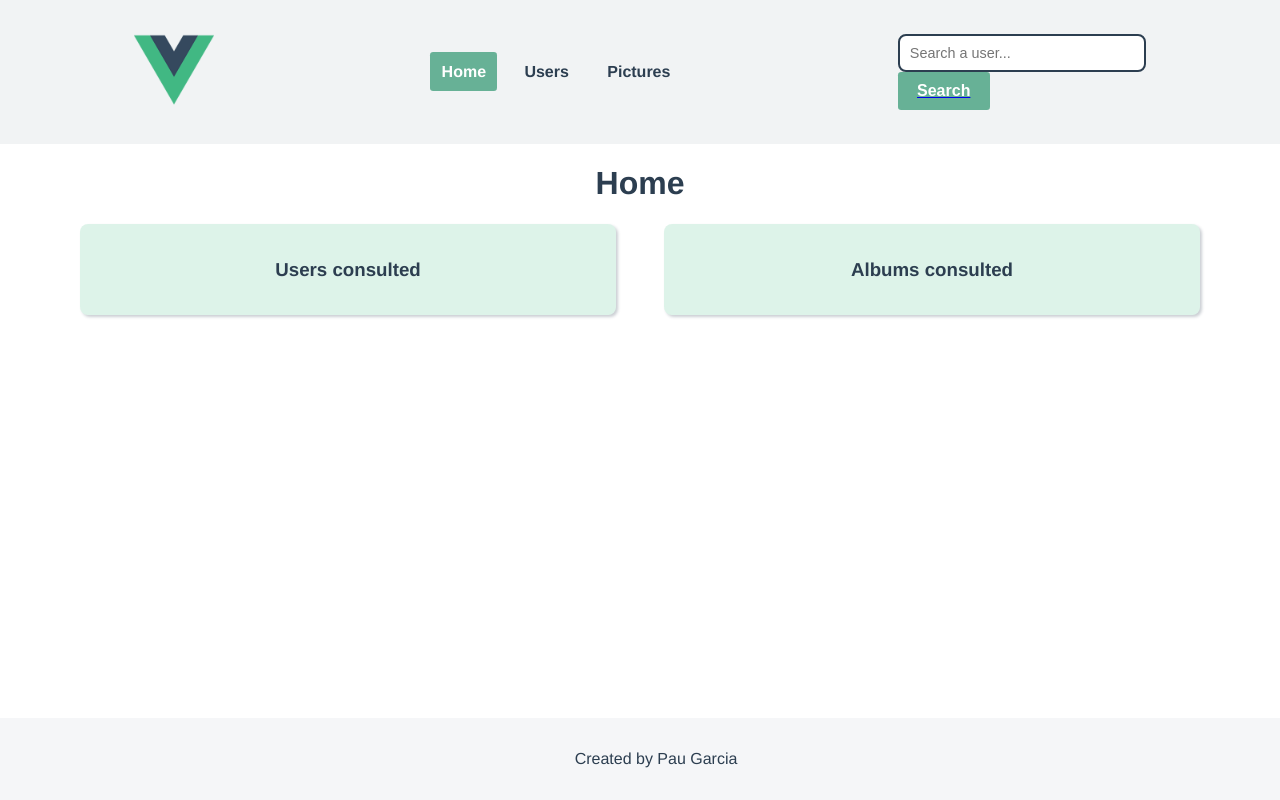
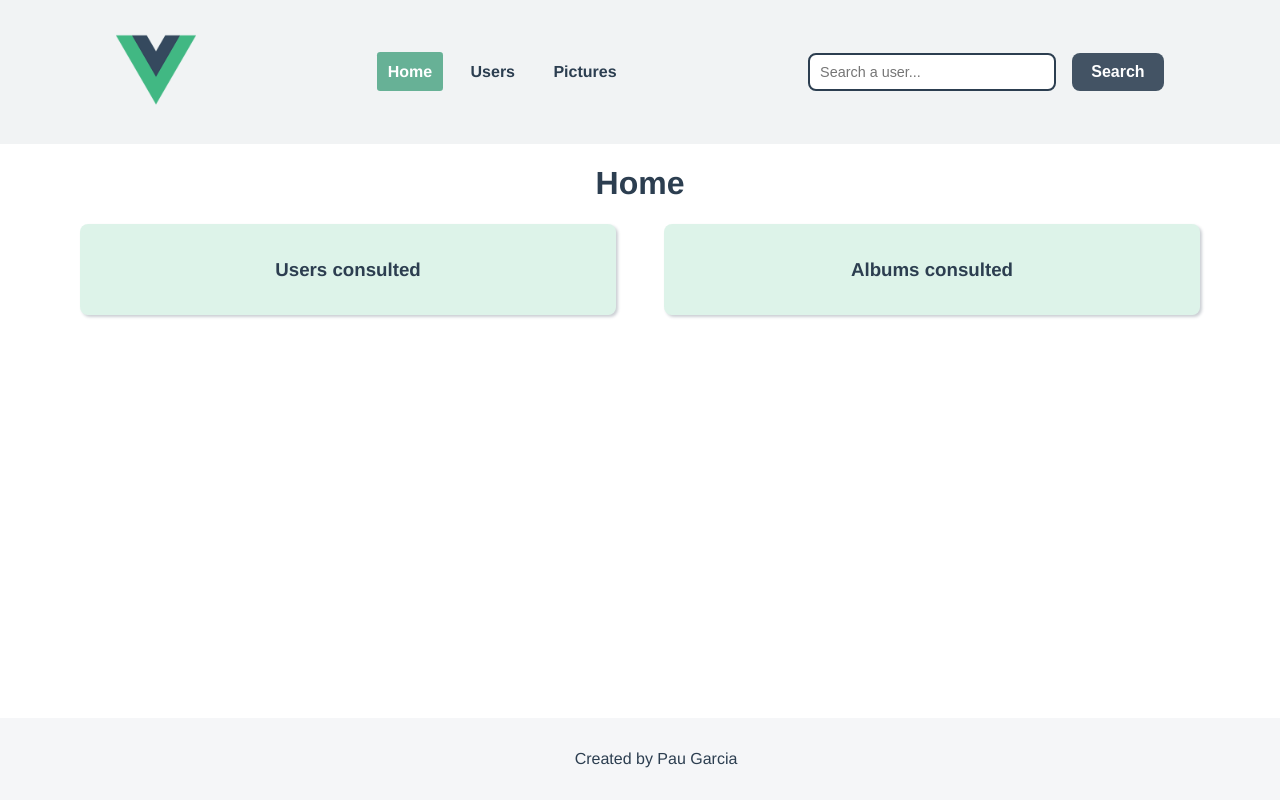
Before and after one commit to PauGarciaMartinez/m10.7-vue-final-project, a Vue app in the folder m10.7-vue-final-project/: page / in a window 1280 px wide. Built offline with nearby package versions, Linux system fonts and the light colour scheme.

Commit message:
Add empty message when no users found

```diff
--- a/m10.7-vue-final-project/src/App.vue
+++ b/m10.7-vue-final-project/src/App.vue
@@ -7,7 +7,7 @@
     </div>
     <div class="menu-container">
       <router-link :to="{ name: 'Home', params: { usersConsulted: JSON.stringify(usersConsulted), albumsConsulted: JSON.stringify(albumsConsulted) }}">Home</router-link>
-      <router-link :to="{ name: 'Users', params: { inputSearch: input }}">Users</router-link>
+      <router-link :to="{ name: 'Users' }">Users</router-link>
       <router-link :to="{ name: 'Pictures' }">Pictures</router-link>
     </div>
     <div class="search-container">
@@ -16,8 +16,8 @@
         type="text"
         placeholder="Search a user..."
         v-model="input">
-      <router-link :to="{ name: 'Users', params: { inputSearch: input }}">
-        <button class="user-btn">Search</button>
+      <router-link class="router-link" :to="{ name: 'Users', params: { inputSearch: input }}">
+        <button class="search-btn">Search</button>
       </router-link>
     </div>
   </nav>
--- a/m10.7-vue-final-project/src/composables/getUsers.js
+++ b/m10.7-vue-final-project/src/composables/getUsers.js
@@ -2,12 +2,7 @@ import { ref } from 'vue'
 
 const getUsers = () => {
   const users = ref([])
-  const matchingUsers = ref([])
   const error = ref(null)
-  const search = ref()
-
-  console.log()
-
 
   const loadUsers = async () => {
     try {
@@ -16,9 +11,6 @@ const getUsers = () => {
         throw Error('No users data available')
       }
       users.value = await usersData.json()
-      // To filter from the search bar
-/*       console.log(users.value)
-      matchingUsers.value = users.value.filter(user => user.name.includes(inputSearch)) */
     }
     catch (err) {
       error.value = err.message
--- a/m10.7-vue-final-project/src/styles/css/app.css
+++ b/m10.7-vue-final-project/src/styles/css/app.css
@@ -38,6 +38,12 @@
   color: white;
 }
 
+.search-container {
+  display: flex;
+  flex-direction: row;
+  gap: 1rem;
+}
+
 .search-bar {
   width: 15rem;
   height: 2rem;
@@ -46,6 +52,29 @@
   outline: none;
   font-size: 0.9rem;
   text-indent: 0.5rem;
+}
+
+.search-btn {
+  display: flex;
+  align-items: center;
+  height: 1.7rem;
+  border: 0px solid black;
+  border-radius: 0.5rem;
+  outline: none;
+  background-color: #2c3e50e0;
+  color: white;
+  font-size: 1rem;
+  font-weight: 600;
+  padding: 1.2rem;
+}
+
+.search-btn:hover {
+  cursor: pointer;
+  background-color: #2c3e50;
+}
+
+.router-link {
+  text-decoration: none;
 }
 
 .footer {
--- a/m10.7-vue-final-project/src/styles/scss/app.scss
+++ b/m10.7-vue-final-project/src/styles/scss/app.scss
@@ -43,6 +43,12 @@
 }
 
 // SEARCH BAR
+.search-container {
+  display: flex;
+  flex-direction: row;
+  gap: 1rem;
+}
+
 .search-bar {
   width: 15rem;
   height: 2rem;
@@ -51,6 +57,29 @@
   outline: none;
   font-size: 0.9rem;
   text-indent: 0.5rem;
+}
+
+.search-btn {
+  display: flex;
+  align-items: center;
+  height: 1.7rem;
+  border: 0px solid black;
+  border-radius: 0.5rem;
+  outline: none;
+  background-color: #2c3e50e0;
+  color: white;
+  font-size: 1rem;
+  font-weight: 600;
+  padding: 1.2rem;
+}
+
+.search-btn:hover {
+  cursor: pointer;
+  background-color: #2c3e50;
+}
+
+.router-link {
+  text-decoration: none;
 }
 
 // FOOTER
--- a/m10.7-vue-final-project/src/views/Users.vue
+++ b/m10.7-vue-final-project/src/views/Users.vue
@@ -18,6 +18,9 @@
         <button class="user-btn" @click="addUserConsulted(user)">More info</button>
       </router-link>
     </article>
+    <article v-if="!matchingUsers.length">
+      <p>Empty</p>
+    </article>
   </section>
 
 </template>
```
Also changed, not shown: 1 other file (tests, documents, lock files or other folders).
